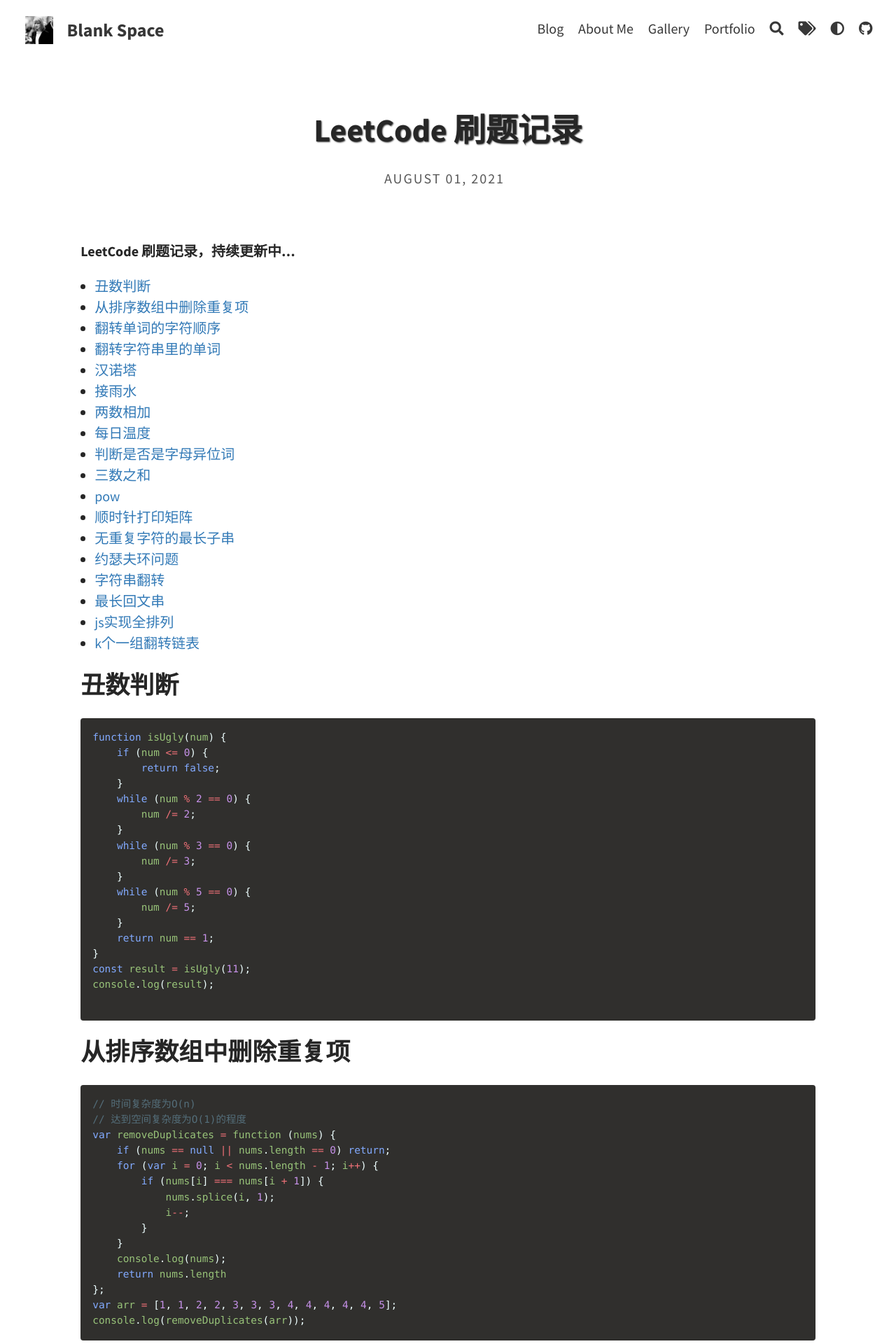
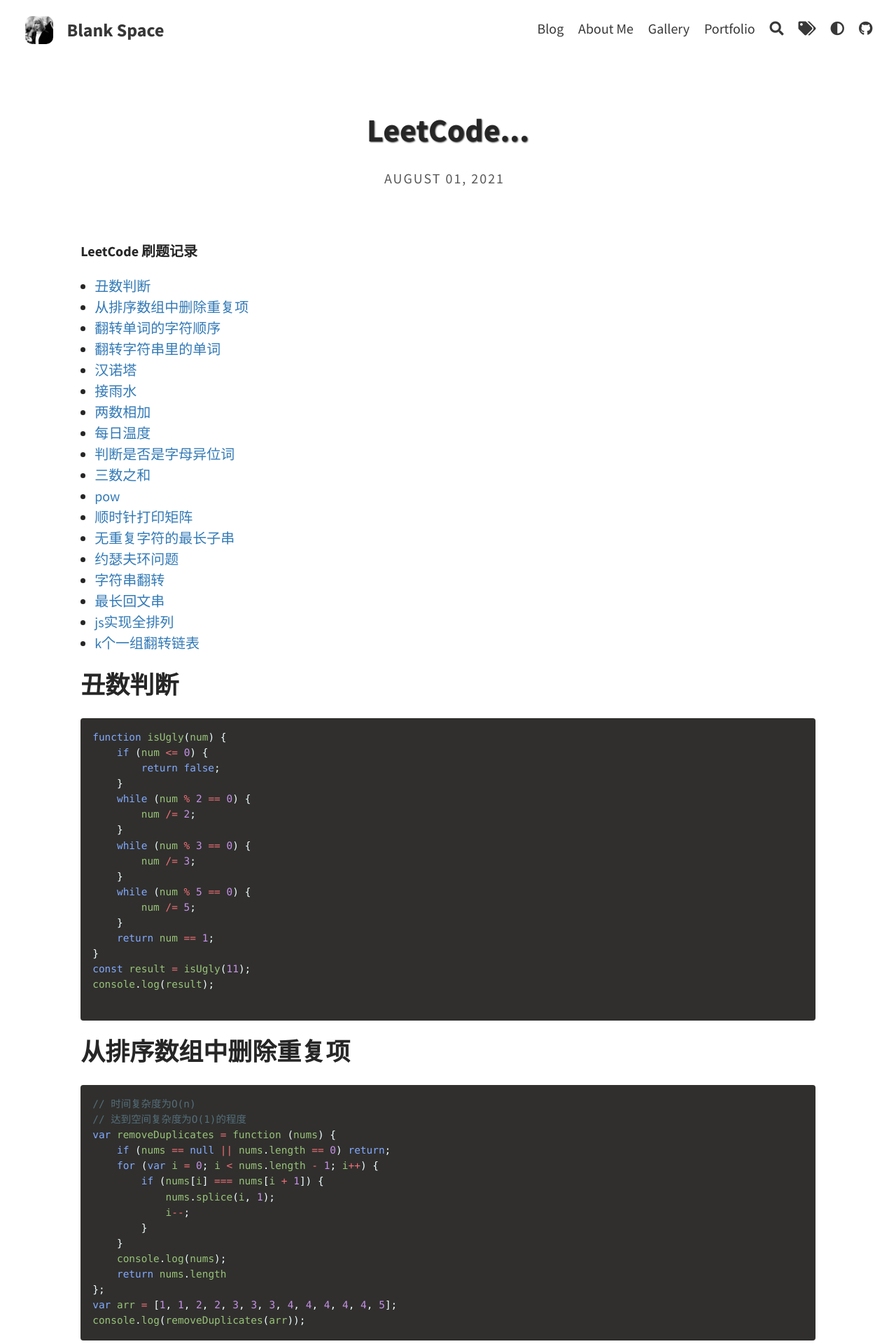
Before and after one commit to OnlyProbie/sketches, a Jekyll site: the page built from docs/_posts/2021-08-01-leetcode.md, in a window 1280 px wide. Shown: the top 1920 px of the page at 70% size. Built offline with Jekyll 4.4.1, drawn with Linux system fonts in a browser that asks for light colours.

Commit message:
improvement: update

```diff
--- a/docs/_posts/2021-08-01-leetcode.md
+++ b/docs/_posts/2021-08-01-leetcode.md
@@ -1,10 +1,10 @@
 ---
 layout: post
-title: LeetCode 刷题记录
+title: LeetCode...
 tags: [JavaScript, LeetCode]
 ---
 
-**LeetCode 刷题记录，持续更新中...**
+**LeetCode 刷题记录**
 
 <!-- START doctoc generated TOC please keep comment here to allow auto update -->
 <!-- DON'T EDIT THIS SECTION, INSTEAD RE-RUN doctoc TO UPDATE -->
--- a/docs/_sass/includes/_navbar.scss
+++ b/docs/_sass/includes/_navbar.scss
@@ -38,7 +38,7 @@
     width: 3em;
     float: left;
     margin-top: -13px;
-    border-radius: 0.2em;
+    border-radius: 1em;
     margin-right: 0.5em;
     padding: 10px 10px;
 
```
Also changed, not shown: docs/_posts/2021-08-01-simple-reactive.md (+1 -1 lines), docs/_posts/2021-08-01-structure.md (+1 -1 lines), docs/_posts/2021-08-05-daily-style-questions.md (+1 -1 lines), docs/_posts/2021-08-05-node-module-find.md (+1 -1 lines).
